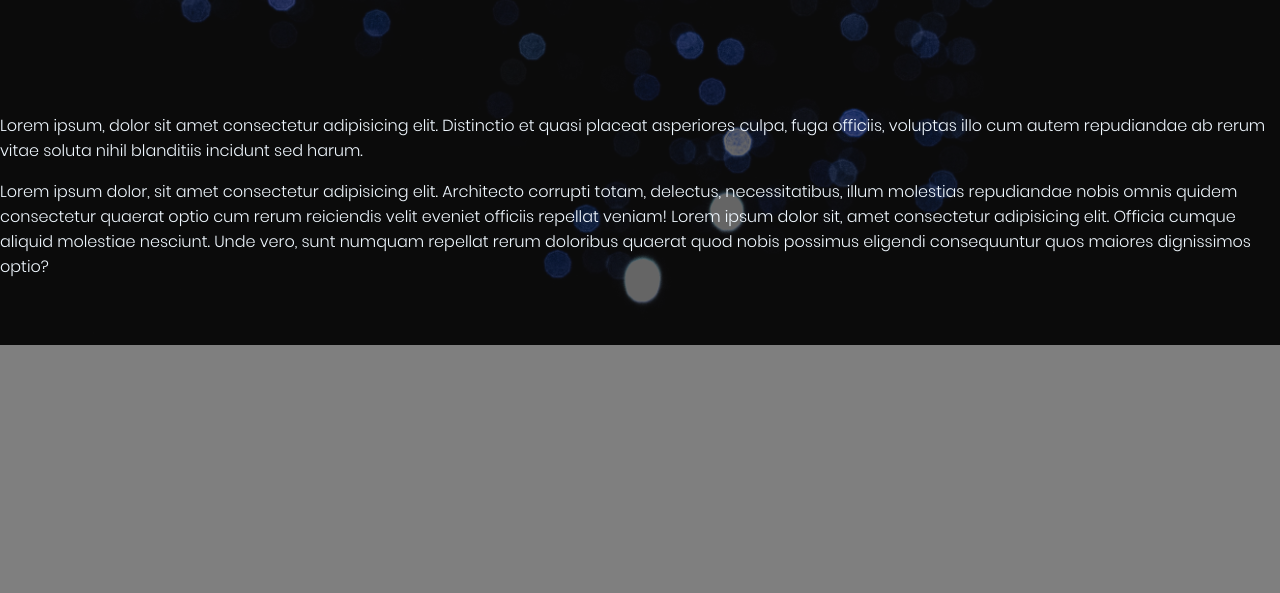
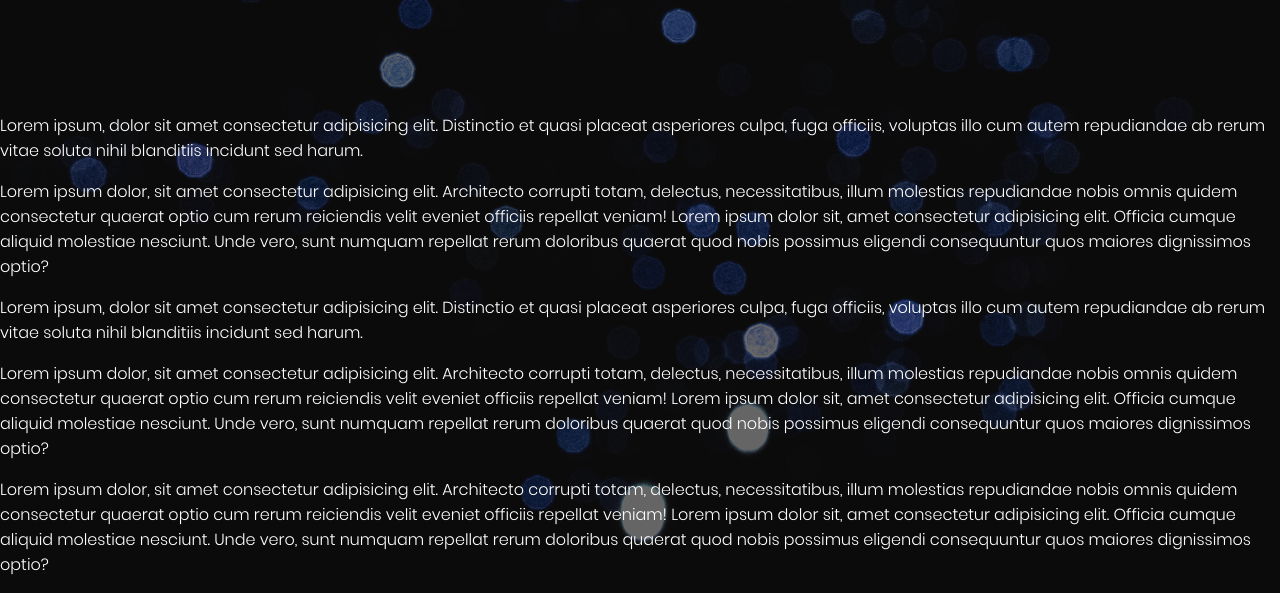
Before and after one commit to porjotooon/McHacks7-Corona, a plain HTML site: page index.html in a window 1280 px wide. Shown: the part 424-1017 px from the top of the page. Before the commit the page ends 800 px from the top, so only its background shows below. Drawn offline with Linux system fonts and the light colour scheme.

Commit message:
Update index.html

```diff
--- a/index.html
+++ b/index.html
@@ -31,11 +31,52 @@
         <h1 class="typing"></h1>
     </div>
     </div>
-    <p>Lorem ipsum, dolor sit amet consectetur adipisicing elit. Distinctio et quasi placeat asperiores culpa, fuga officiis, voluptas illo cum autem repudiandae ab rerum vitae soluta nihil blanditiis incidunt sed harum.</p>
 
-    <p>Lorem ipsum dolor, sit amet consectetur adipisicing elit. Architecto corrupti totam, delectus, necessitatibus, illum molestias repudiandae nobis omnis quidem consectetur quaerat optio cum rerum reiciendis velit eveniet officiis repellat veniam!
+
+
+    <p class="intro" id="first">Lorem ipsum, dolor sit amet consectetur adipisicing elit. Distinctio et quasi placeat asperiores culpa, fuga officiis, voluptas illo cum autem repudiandae ab rerum vitae soluta nihil blanditiis incidunt sed harum.
+
+    </p>
+
+    <p class="intro" id="second">Lorem ipsum dolor, sit amet consectetur adipisicing elit. Architecto corrupti totam, delectus, necessitatibus, illum molestias repudiandae nobis omnis quidem consectetur quaerat optio cum rerum reiciendis velit eveniet officiis repellat veniam!
         Lorem ipsum dolor sit, amet consectetur adipisicing elit. Officia cumque aliquid molestiae nesciunt. Unde vero, sunt numquam repellat rerum doloribus quaerat quod nobis possimus eligendi consequuntur quos maiores dignissimos optio?
     </p>
+
+    <p class="intro" id="third">Lorem ipsum, dolor sit amet consectetur adipisicing elit. Distinctio et quasi placeat asperiores culpa, fuga officiis, voluptas illo cum autem repudiandae ab rerum vitae soluta nihil blanditiis incidunt sed harum.
+
+    </p>
+
+    <p class="intro" id="fourth">Lorem ipsum dolor, sit amet consectetur adipisicing elit. Architecto corrupti totam, delectus, necessitatibus, illum molestias repudiandae nobis omnis quidem consectetur quaerat optio cum rerum reiciendis velit eveniet officiis repellat veniam!
+        Lorem ipsum dolor sit, amet consectetur adipisicing elit. Officia cumque aliquid molestiae nesciunt. Unde vero, sunt numquam repellat rerum doloribus quaerat quod nobis possimus eligendi consequuntur quos maiores dignissimos optio?
+    </p>
+
+    <!--
+    <p id="fifth">Lorem ipsum, dolor sit amet consectetur adipisicing elit. Distinctio et quasi placeat asperiores culpa, fuga officiis, voluptas illo cum autem repudiandae ab rerum vitae soluta nihil blanditiis incidunt sed harum.
+
+    </p>
+    -->
+
+    <p class="intro" id="sixth">Lorem ipsum dolor, sit amet consectetur adipisicing elit. Architecto corrupti totam, delectus, necessitatibus, illum molestias repudiandae nobis omnis quidem consectetur quaerat optio cum rerum reiciendis velit eveniet officiis repellat veniam!
+        Lorem ipsum dolor sit, amet consectetur adipisicing elit. Officia cumque aliquid molestiae nesciunt. Unde vero, sunt numquam repellat rerum doloribus quaerat quod nobis possimus eligendi consequuntur quos maiores dignissimos optio?
+    </p>
+
+    <!--
+    <p id="seventh">Lorem ipsum, dolor sit amet consectetur adipisicing elit. Distinctio et quasi placeat asperiores culpa, fuga officiis, voluptas illo cum autem repudiandae ab rerum vitae soluta nihil blanditiis incidunt sed harum.
+
+    </p>
+
+    <p id="eighth">Lorem ipsum dolor, sit amet consectetur adipisicing elit. Architecto corrupti totam, delectus, necessitatibus, illum molestias repudiandae nobis omnis quidem consectetur quaerat optio cum rerum reiciendis velit eveniet officiis repellat veniam!
+        Lorem ipsum dolor sit, amet consectetur adipisicing elit. Officia cumque aliquid molestiae nesciunt. Unde vero, sunt numquam repellat rerum doloribus quaerat quod nobis possimus eligendi consequuntur quos maiores dignissimos optio?
+    </p>
+
+    <p id="ninth">Lorem ipsum, dolor sit amet consectetur adipisicing elit. Distinctio et quasi placeat asperiores culpa, fuga officiis, voluptas illo cum autem repudiandae ab rerum vitae soluta nihil blanditiis incidunt sed harum.
+
+    </p>
+
+    <p id="tenth">Lorem ipsum dolor, sit amet consectetur adipisicing elit. Architecto corrupti totam, delectus, necessitatibus, illum molestias repudiandae nobis omnis quidem consectetur quaerat optio cum rerum reiciendis velit eveniet officiis repellat veniam!
+        Lorem ipsum dolor sit, amet consectetur adipisicing elit. Officia cumque aliquid molestiae nesciunt. Unde vero, sunt numquam repellat rerum doloribus quaerat quod nobis possimus eligendi consequuntur quos maiores dignissimos optio?
+    </p>
+-->
 
     <script src="script.js"></script>
 </body>
```
